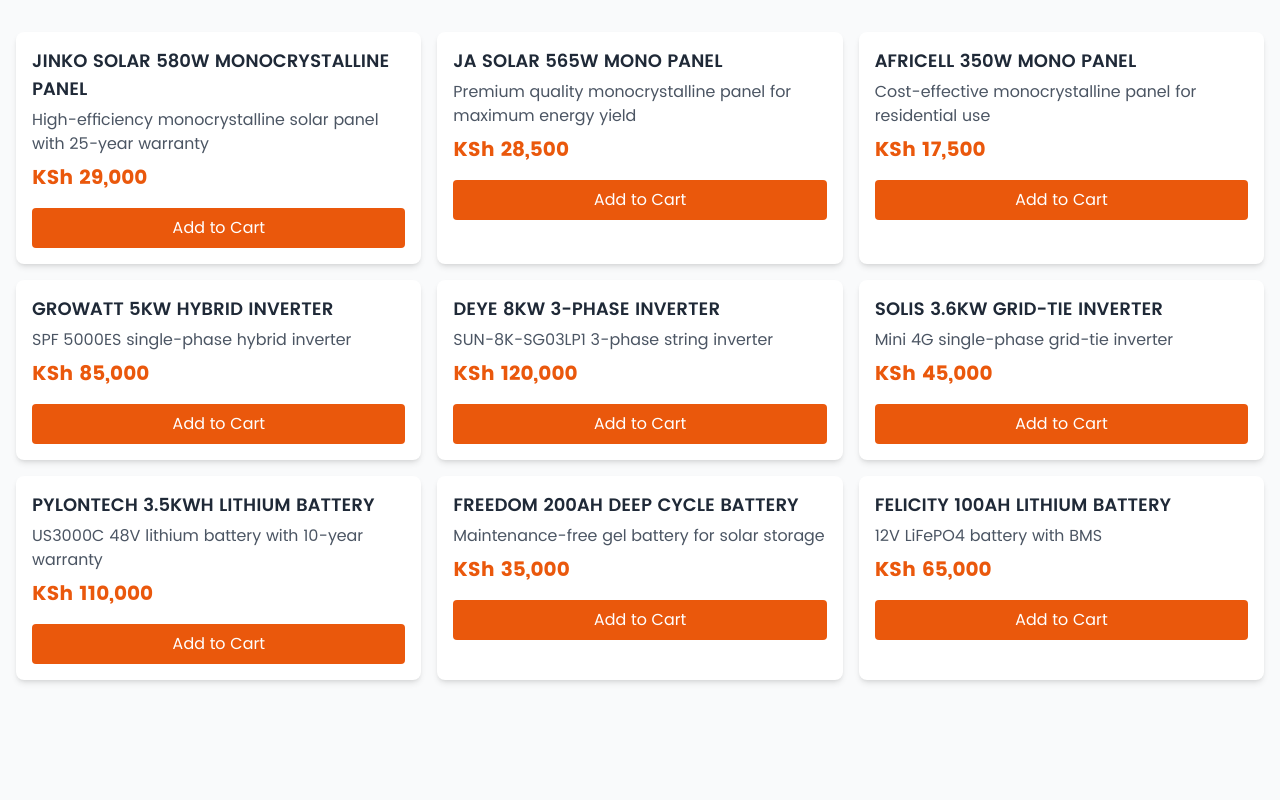
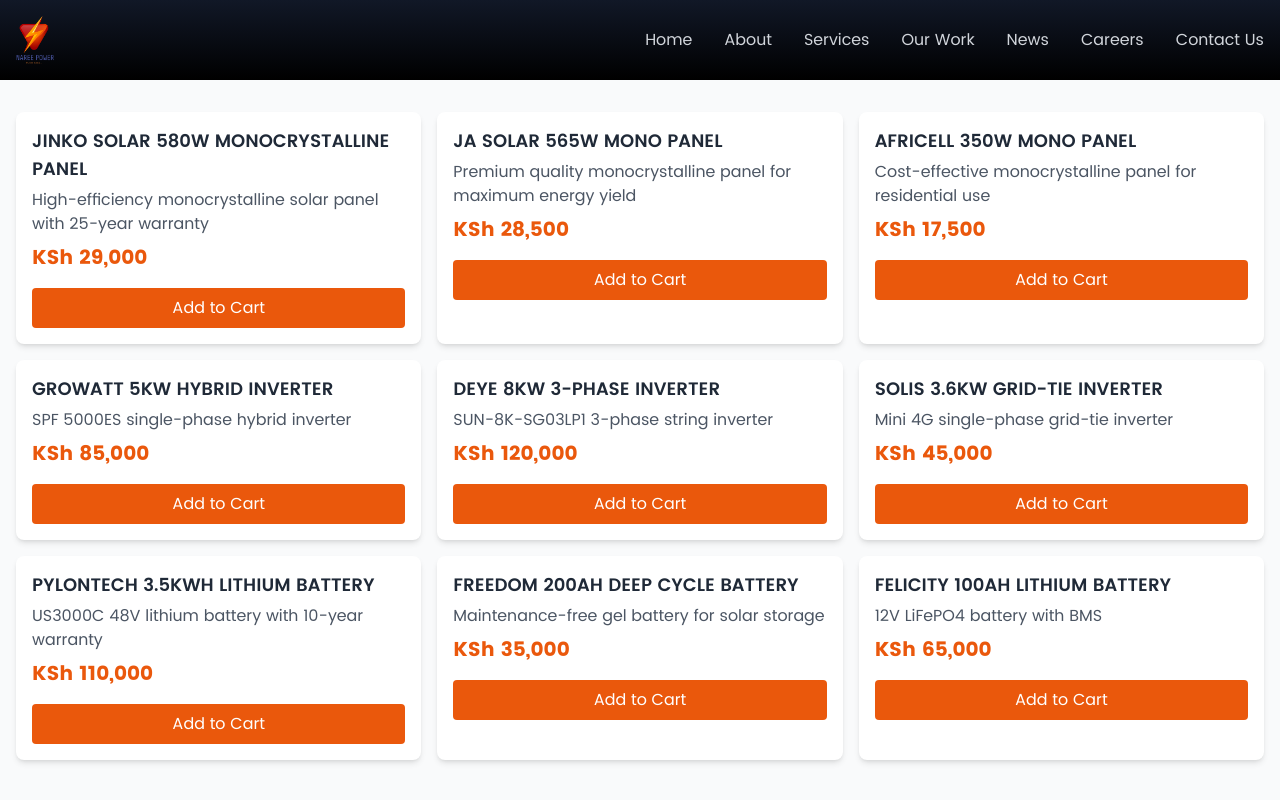
Before and after one commit to Kkiget/Naree-Power-Solutions, a Next.js app: page /shop in a window 1280 px wide. Shown: the top 800 px of the page. Built offline with nearby package versions, Linux system fonts and the light colour scheme; grey boxes are pictures that could not be loaded.

Commit message:
Add navigation and footer components to layout

```diff
--- a/src/app/layout.tsx
+++ b/src/app/layout.tsx
@@ -2,6 +2,8 @@
 import "./globals.css";
 import "./fonts.css";
 import { ReactNode } from "react";
+import Navigation from "@/components/Navigation";
+import Footer from "@/components/Footer";
 import PathnameProvider from "./components/PathnameProvider";
 
 export const metadata: Metadata = {
@@ -42,9 +44,11 @@
   return (
     <html lang="en">
       <body className="font-poppins antialiased">
+        <Navigation />
         <PathnameProvider>
           {children}
         </PathnameProvider>
+        <Footer />
       </body>
     </html>
   );
--- /dev/null
+++ b/src/components/Navigation.tsx
@@ -0,0 +1,77 @@
+'use client';
+
+import Link from 'next/link';
+import { useState } from 'react';
+import Image from 'next/image';
+import { FaBars, FaTimes } from 'react-icons/fa';
+
+export default function Navigation() {
+  const [isOpen, setIsOpen] = useState(false);
+
+  const menuItems = [
+    { href: '/', label: 'Home' },
+    { href: '/about', label: 'About' },
+    { href: '/services', label: 'Services' },
+    { href: '/our-work', label: 'Our Work' },
+    { href: '/news', label: 'News' },
+    { href: '/careers', label: 'Careers' },
+    { href: '/contact-us', label: 'Contact Us' },
+  ];
+
+  return (
+    <nav className="bg-gradient-to-b from-gray-900 to-black text-white sticky top-0 z-50">
+      <div className="container mx-auto px-4">
+        <div className="flex justify-between items-center h-20">
+          <Link href="/" className="flex items-center">
+            <Image
+              src="/images/NAREE POWER 3B.png"
+              alt="Naree Power Logo"
+              width={150}
+              height={50}
+              className="h-12 w-auto"
+            />
+          </Link>
+
+          {/* Desktop Menu */}
+          <div className="hidden md:flex items-center space-x-8">
+            {menuItems.map((item) => (
+              <Link
+                key={item.href}
+                href={item.href}
+                className="text-gray-300 hover:text-white transition-colors"
+              >
+                {item.label}
+              </Link>
+            ))}
+          </div>
+
+          {/* Mobile Menu Button */}
+          <button
+            onClick={() => setIsOpen(!isOpen)}
+            className="md:hidden text-white hover:text-gray-400"
+          >
+            {isOpen ? <FaTimes size={24} /> : <FaBars size={24} />}
+          </button>
+        </div>
+
+        {/* Mobile Menu */}
+        {isOpen && (
+          <div className="md:hidden">
+            <div className="px-2 pt-2 pb-3 space-y-1">
+              {menuItems.map((item) => (
+                <Link
+                  key={item.href}
+                  href={item.href}
+                  className="block px-3 py-2 rounded-md text-base font-medium text-gray-300 hover:text-white hover:bg-gray-700 transition-colors"
+                  onClick={() => setIsOpen(false)}
+                >
+                  {item.label}
+                </Link>
+              ))}
+            </div>
+          </div>
+        )}
+      </div>
+    </nav>
+  );
+}
```
